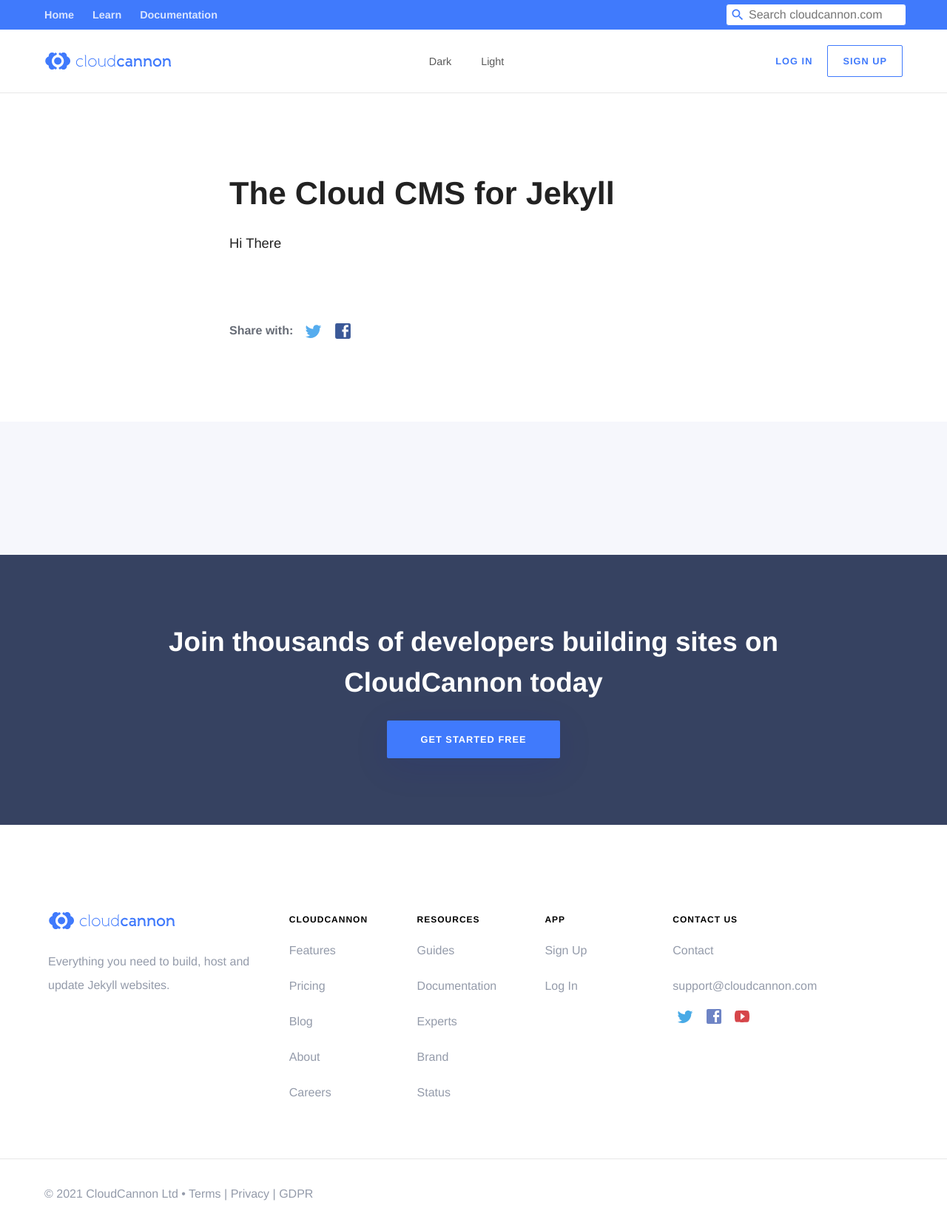
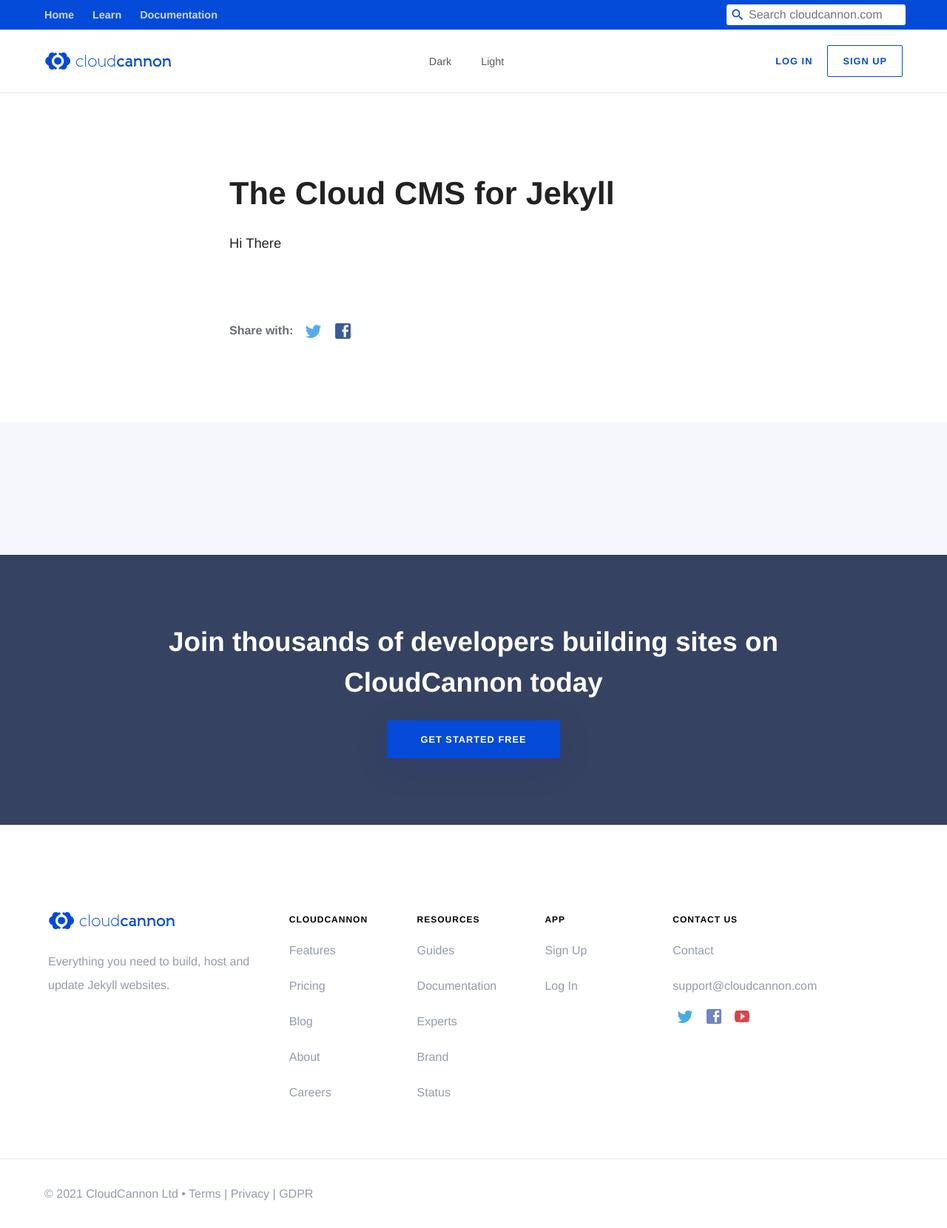
Before and after one commit to CloudCannon/jekyll-theme-cloudcannon, a Jekyll site: the page built from light.html, in a window 1280 px wide. Shown: the whole page at 74% size. Built offline with Jekyll 4.4.1, drawn with Linux system fonts in a browser that asks for light colours; some web fonts are replaced; comment, search, counter and statistics services are not loaded.

Commit message:
updated brand colour

```diff
--- a/_layouts/default.html
+++ b/_layouts/default.html
@@ -12,9 +12,9 @@
 		<link rel="icon" type="image/png" sizes="32x32" href="/assets/favicon-32x32.png">
 		<link rel="icon" type="image/png" sizes="16x16" href="/assets/favicon-16x16.png">
 		<link rel="manifest" href="/assets/manifest.json">
-		<link rel="mask-icon" href="/assets/safari-pinned-tab.svg" color="#407afc">
+		<link rel="mask-icon" href="/assets/safari-pinned-tab.svg" color="#034ad8">
 		<meta name="msapplication-config" content="/assets/browserconfig.xml" />
-		<meta name="theme-color" content="#407afc">
+		<meta name="theme-color" content="#034ad8">
 		<script src="/assets/js/bodyScrollLock.js"></script>
 
 		{% feed_meta %}
--- a/_sass/_navigation.scss
+++ b/_sass/_navigation.scss
@@ -414,7 +414,7 @@
 
 .mobile-nav.light {
 	.mobile-menu-button svg {
-		fill: #407afc;
+		fill: #034ad8;
 	}
 }
 
@@ -435,7 +435,7 @@
 	align-content: flex-start;
 	align-items: stretch;
 	overflow: scroll;
-	background: #407afc linear-gradient(45deg, rgba(0, 0, 0, 0), #429cfc);
+	background: #034ad8 linear-gradient(45deg, rgba(0, 0, 0, 0), #429cfc);
 	user-select: none;
 	-moz-user-select: none;
 	box-sizing: border-box;
@@ -517,7 +517,7 @@
 			}
 
 			a:hover {
-				color: #407afc;
+				color: #034ad8;
 			}
 		}
 	}
--- a/_sass/_variables.scss
+++ b/_sass/_variables.scss
@@ -1,5 +1,5 @@
 // Colors
-$brand-color: #407afc;
+$brand-color: #034ad8;
 $light-brand-color: #429cfc;
 $footer-color: #949baa;
 $cards-background-color: #f6f7fc;
@@ -12,7 +12,7 @@
 $plain-border-color: #e7e7e7;
 
 $white: #fff;
-$brand-color: #407afc;
+$brand-color: #034ad8;
 $brand-color-background: mix($brand-color, $white, 10%);
 
 $success-color: #39b75b;
--- a/_sass/doc-nav.scss
+++ b/_sass/doc-nav.scss
@@ -249,7 +249,7 @@
 			text-align: center;
 			font-size: 0.7rem;
 			line-height: 1rem;
-			color: #407afc;
+			color: #034ad8;
 
 			.arrow {
 				padding-right: 2px;
--- a/assets/browserconfig.xml
+++ b/assets/browserconfig.xml
@@ -3,7 +3,7 @@
     <msapplication>
         <tile>
             <square150x150logo src="/assets/mstile-150x150.png"/>
-            <TileColor>#407afc</TileColor>
+            <TileColor>#034ad8</TileColor>
         </tile>
     </msapplication>
 </browserconfig>
```
Also changed, not shown: assets/manifest.json.
